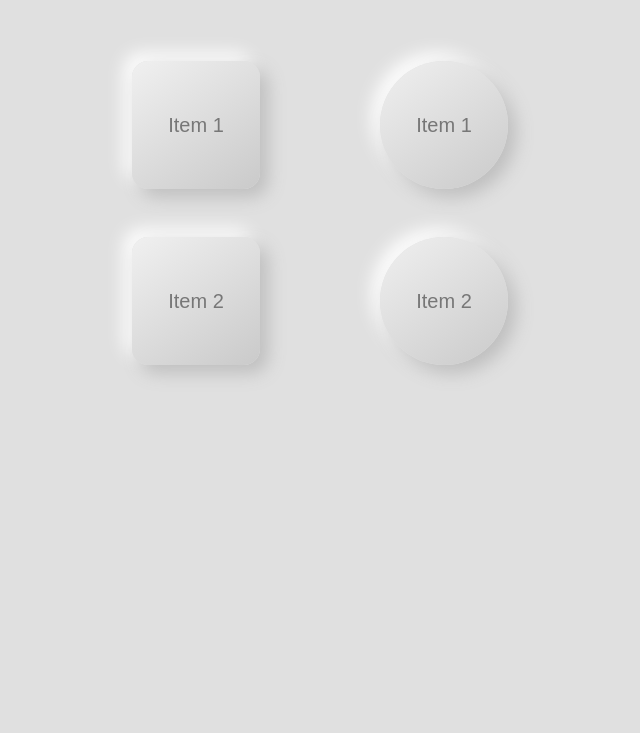
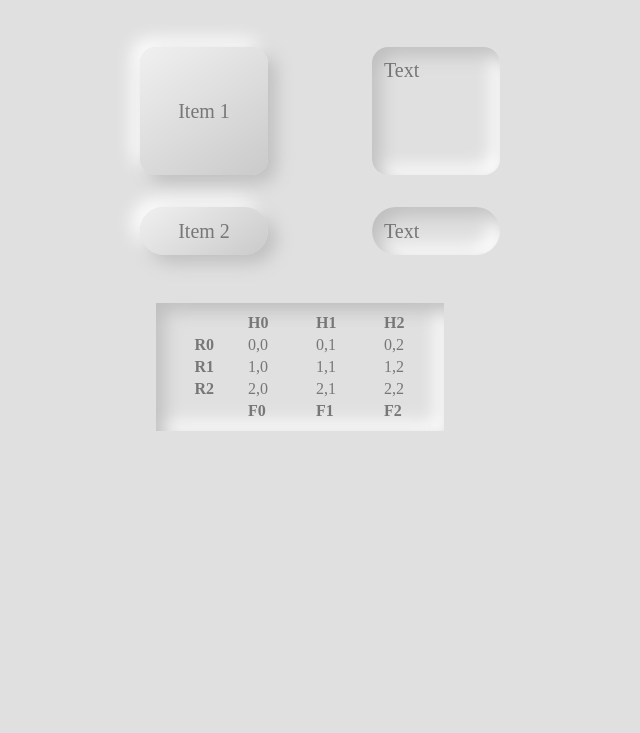
Before and after one commit to strnglp/sandbox, a plain HTML site: page index.html in a window 1280 px wide. Shown: the part 67-800 px from the top of the page, without its empty margins (340-980 px from the left). Drawn offline with Linux system fonts and the light colour scheme.

Commit message:
fiddling with text boxes

```diff
--- a/index.css
+++ b/index.css
@@ -1,5 +1,4 @@
 :root {
-  font-family: "Segoe UI";
 
   /* control lighting */
   --hard-light: #ffffff;          /* hard edge */
@@ -44,21 +43,23 @@
   1.1rem                         /* light blur */
   var(--hard-light);             /* light color */
 
-
   --convex-text-shadow:
   0.1rem                         /* shadow x offset */
   0.1rem                         /* shadow y offset */
-    0.25rem                         /* shadow blur */
+  0.25rem                        /* shadow blur */
   var(--shadow),                 /* shadow color */
   -0.1rem                        /* light x offset */
   -0.1rem                        /* light y offset */
-    0.25rem                         /* light  blur */
+  0.25rem                        /* light  blur */
   var(--hard-light);             /* light color */
+}
+* {
+  font-family: "Futura";
+  color: var(--inactive);
 }
 
 h1 {
   text-align: center;
-  color: var(--inactive);
   text-shadow: var(--convex-text-shadow);
 }
 
@@ -72,6 +73,7 @@ body {
   justify-content: center;
   align-items: center;
 }
+
 #items {
   display: flex;
   justify-content: center;
@@ -80,12 +82,12 @@ body {
 
 ul li {
   list-style-type: none;
-  padding: 0.5rem;
   margin: 2rem;
 }
 
 button {
-  color: var(--inactive);
+  padding: 0.75rem;
+  font-family: "Futura";
   border-style: none;
   font-size: 1.25rem;
   text-align: center;
@@ -94,6 +96,8 @@ button {
 }
 
 button:active {
+  padding: 0.75rem;
+  font-family: "Futura";
   color: var(--active);
   border-style: none;
   font-size: 1.25rem;
@@ -112,13 +116,62 @@ button:active {
   height: 8rem;
   border-radius: 1rem;
 }
+
 .circle {
   width: 8rem;
-  height: 8rem;
+  height: 3rem;
   border-radius: 8rem;
 }
 .circle:active {
   width: 8rem;
-  height: 8rem;
+  height: 3rem;
   border-radius: 8rem;
 }
+
+textarea {
+  font-family: "Futura";
+  resize: none;
+  color: var(--inactive);
+  border-style: none;
+  border-radius: 1rem;
+  font-size: 1.25rem;
+  padding: 0.75rem;
+  margin: 0;
+  max-width: 8rem;
+  max-height: 8rem;
+  text-align: left;
+  background: var(--concave-background);
+  box-shadow: var(--concave-control-shadow);
+}
+
+input[type=text] {
+  margin-top:-4px;
+  font-family: "Futura";
+  width: 8rem;
+  height: 3rem;
+  border-radius: 8rem;
+  border-style: none;
+  font-size: 1.25rem;
+  padding: 0 0 0 0.75rem;
+  text-align: left;
+  background: var(--concave-background);
+  box-shadow: var(--concave-control-shadow);
+}
+
+table {
+  padding: 0.5rem;
+  width: 18rem;
+  background: var(--concave-background);
+  box-shadow: var(--concave-control-shadow);
+}
+
+th, td, tr {
+  padding-left: 1rem;
+  text-align: left;
+}
+th[scope=col] {
+  max-width: 2rem;
+  width: 2rem;
+  padding-right: 1rem;
+  text-align: right;
+}
--- a/index.html
+++ b/index.html
@@ -8,16 +8,55 @@
       <div id="items">
         <ul>
           <li><button class="squircle">Item 1</button></li>
-          <li><button class="squircle">Item 2</button></li>
-        </ul>
-      </div>
-
-      <div id="items">
-        <ul>
-          <li><button class="circle">Item 1</button></li>
           <li><button class="circle">Item 2</button></li>
         </ul>
       </div>
+      <div id="items">
+        <ul>
+          <li><textarea cols=10 rows=5 placeholder="Text"></textarea></li>
+          <li><input type="text" placeholder="Text" /></li>
+        </ul>
+      </div>
+    </div>
+    <div id="items">
+      <table>
+        <thead>
+          <tr>
+            <th></th>
+            <th>H0</th>
+            <th>H1</th>
+            <th>H2</th>
+          </tr>
+        </thead>
+        <tbody>
+          <tr>
+            <th scope=col>R0</th>
+            <td>0,0</td>
+            <td>0,1</td>
+            <td>0,2</td>
+          </tr>
+          <tr>
+            <th scope=col>R1</th>
+            <td>1,0</td>
+            <td>1,1</td>
+            <td>1,2</td>
+          </tr>
+          <tr>
+            <th scope=col>R2</th>
+            <td>2,0</td>
+            <td>2,1</td>
+            <td>2,2</td>
+          </tr>
+        </tbody>
+        <tfoot>
+          <tr>
+            <th></th>
+            <th>F0</th>
+            <th>F1</th>
+            <th>F2</th>
+          </tr>
+        </tfoot>
+      </table>
     </div>
   </body>
 </html>
```
Lines whose indentation alone changed are shown as unchanged.
